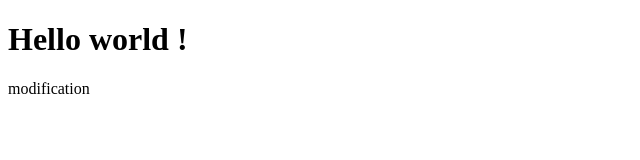
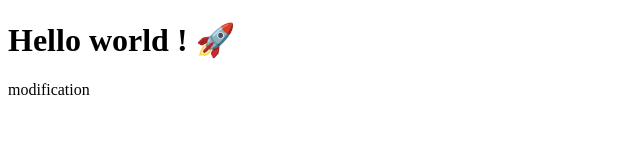
Before and after one commit to DilaHope/git-hash, a plain HTML site: page index.html in a window 1280 px wide. Shown: the full height of the page, 0-640 px from the left. Drawn offline with Linux system fonts and the light colour scheme.

Commit message:
nouvelle flex

```diff
--- a/index.html
+++ b/index.html
@@ -4,10 +4,11 @@
     <meta charset="UTF-8">
     <meta http-equiv="X-UA-Compatible" content="IE=edge">
     <meta name="viewport" content="width=device-width, initial-scale=1.0">
+    <link rel="stylesheet" href="style.css">
     <title>Document</title>
 </head>
 <body>
-    <h1>Hello world ! </h1>
+    <h1>Hello world ! 🚀 </h1>
     <p>modification</p>
 </body>
 </html>
--- /dev/null
+++ b/style.css
@@ -0,0 +1 @@
+/* Welcome! 😊*/
```
